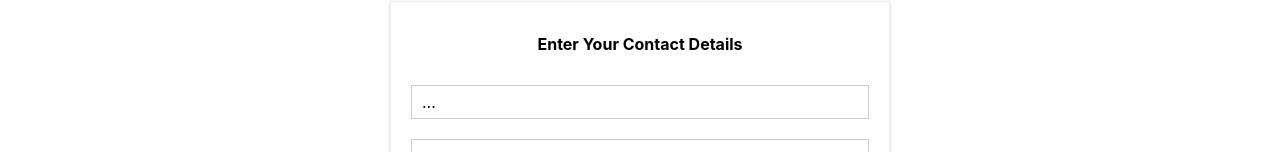
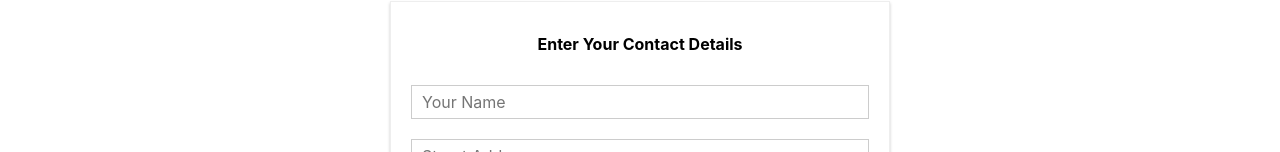
Before and after one commit to navneetgupta/burger_builder, a React (Create React App) app: page /checkout in a window 1280 px wide. Both pictures are taken after a click on the button "Continue". Shown: the part 648-800 px from the top of the page. Built offline with nearby package versions, Linux system fonts and the light colour scheme.

Commit message:
Lecture 266. Dynamically Create Inputs based on JS Config

```diff
--- a/src/components/UI/Input/Input.js
+++ b/src/components/UI/Input/Input.js
@@ -21,6 +21,8 @@ const Input = props => {
         />
       );
       break;
+    // case "select":
+    //  	<select classNAm>
     default:
       inputElement = (
         <input
--- a/src/containers/Checkout/ContactData/ContactData.js
+++ b/src/containers/Checkout/ContactData/ContactData.js
@@ -96,27 +96,26 @@ class ContactData extends Component {
       });
   };
   render() {
+    const fromElmtArray = [];
+    for (let key in this.state.orderForm) {
+      fromElmtArray.push({
+        id: key,
+        config: this.state.orderForm[key]
+      });
+    }
+
     let form = (
       <form method="post">
-        <Input elementType="..." elementConfig="..." value="..." />
-        <Input
-          inputtype="input"
-          type="text"
-          name="email"
-          placeholder="Your Email"
-        />
-        <Input
-          inputtype="input"
-          type="text"
-          name="street"
-          placeholder="Street"
-        />
-        <Input
-          inputtype="input"
-          type="text"
-          name="postalCode"
-          placeholder="Postal Code"
-        />
+        {fromElmtArray.map(elmt => {
+          return (
+            <Input
+              key={elmt.id}
+              elementType={elmt.config.elementType}
+              elementConfig={elmt.config.elementConfig}
+              value={elmt.config.value}
+            />
+          );
+        })}
         <Button btnType="Success" clicked={this.placeOrderHandler}>
           Place Order
         </Button>
```
